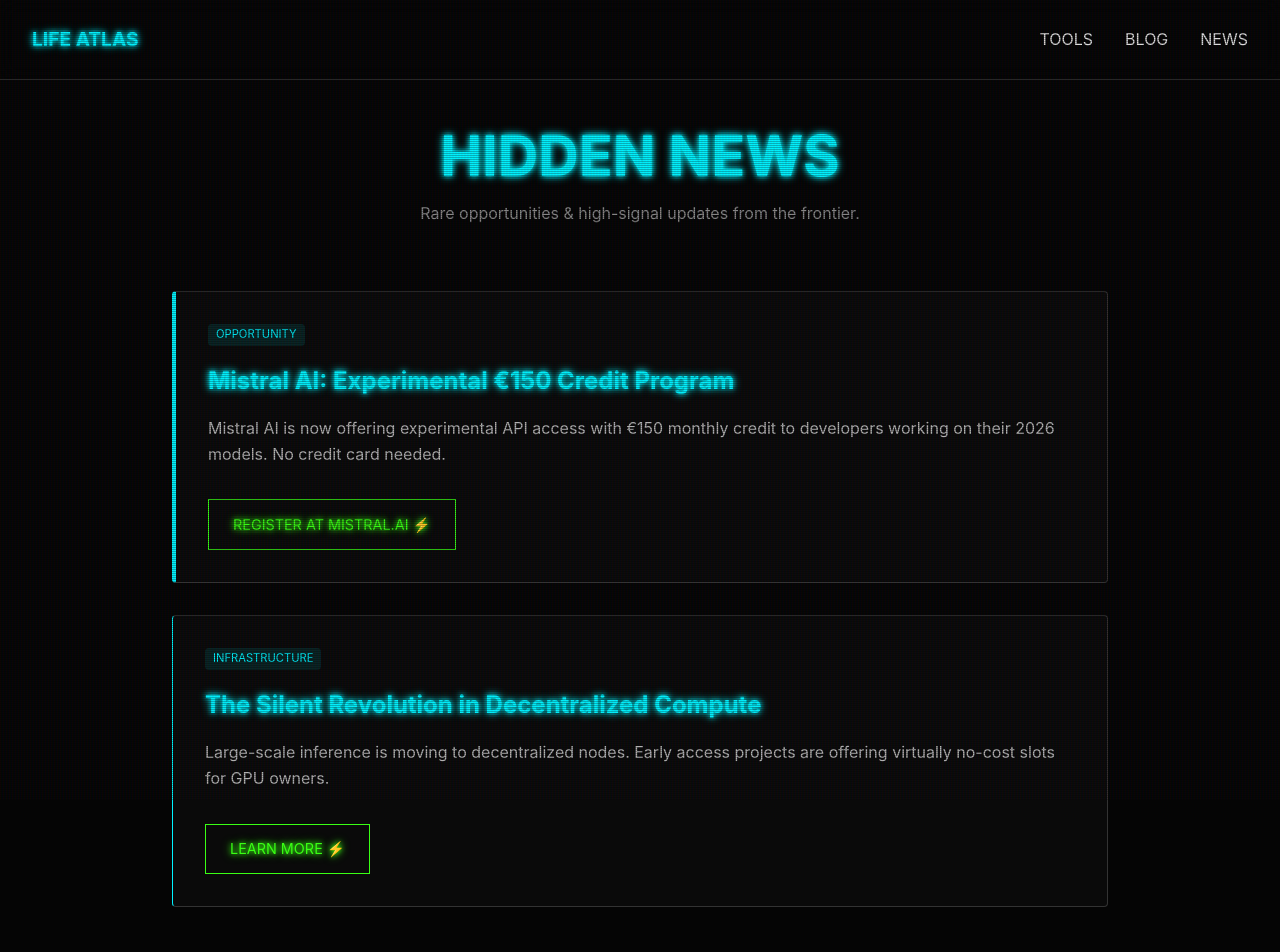
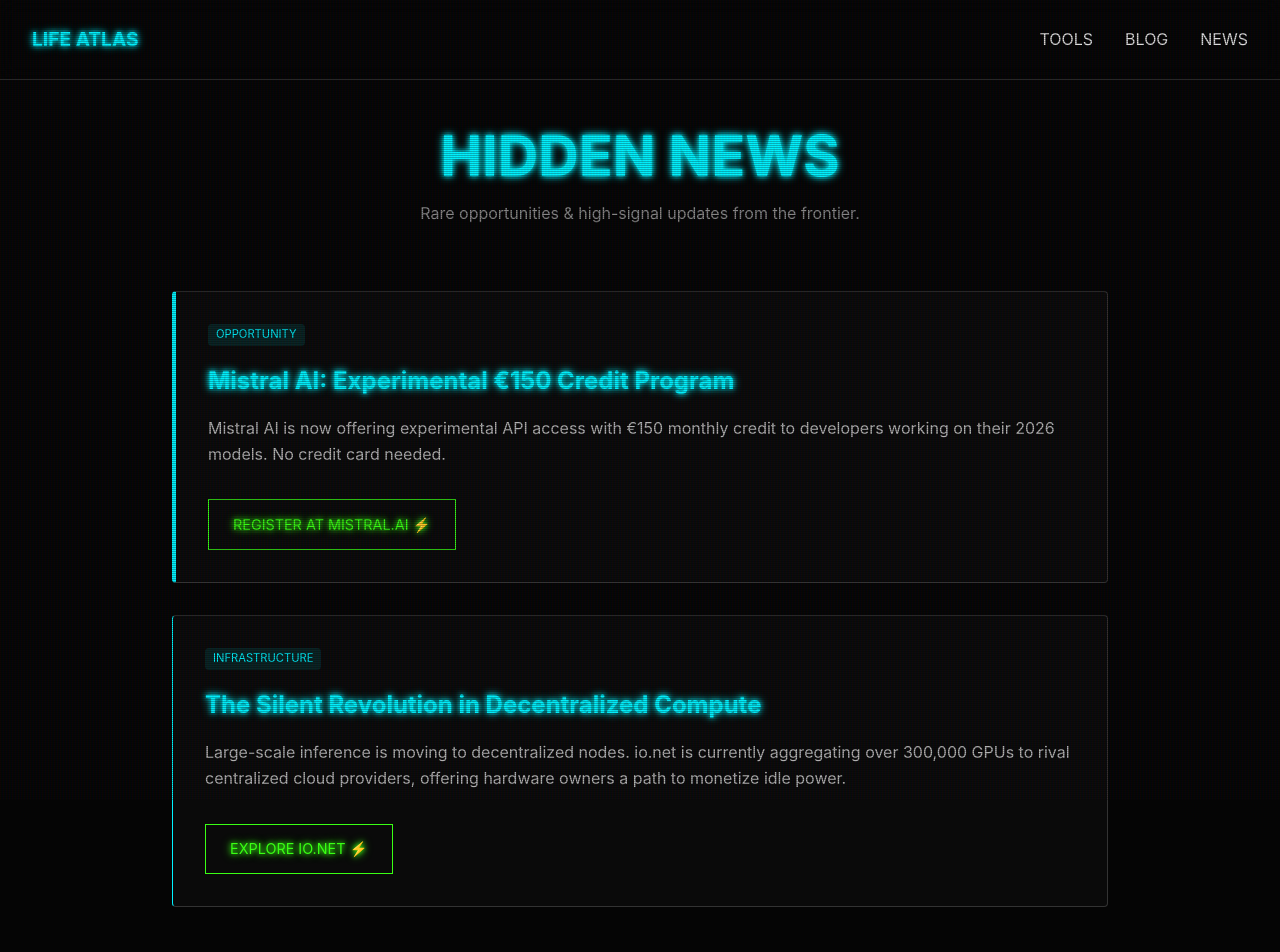
Before and after one commit to kukicivan/life-atlas, a Next.js app: page /news in a window 1280 px wide. Shown: the top 952 px of the page. Built offline with nearby package versions, Linux system fonts and the light colour scheme.

Commit message:
Add io.net link to Decentralized Compute news item

```diff
--- a/app/news/page.tsx
+++ b/app/news/page.tsx
@@ -10,9 +10,9 @@
     },
     {
       title: "The Silent Revolution in Decentralized Compute",
-      description: "Large-scale inference is moving to decentralized nodes. Early access projects are offering virtually no-cost slots for GPU owners.",
-      cta: "LEARN MORE",
-      link: "#",
+      description: "Large-scale inference is moving to decentralized nodes. io.net is currently aggregating over 300,000 GPUs to rival centralized cloud providers, offering hardware owners a path to monetize idle power.",
+      cta: "EXPLORE IO.NET",
+      link: "https://io.net",
       category: "INFRASTRUCTURE",
       urgent: false
     }
```
